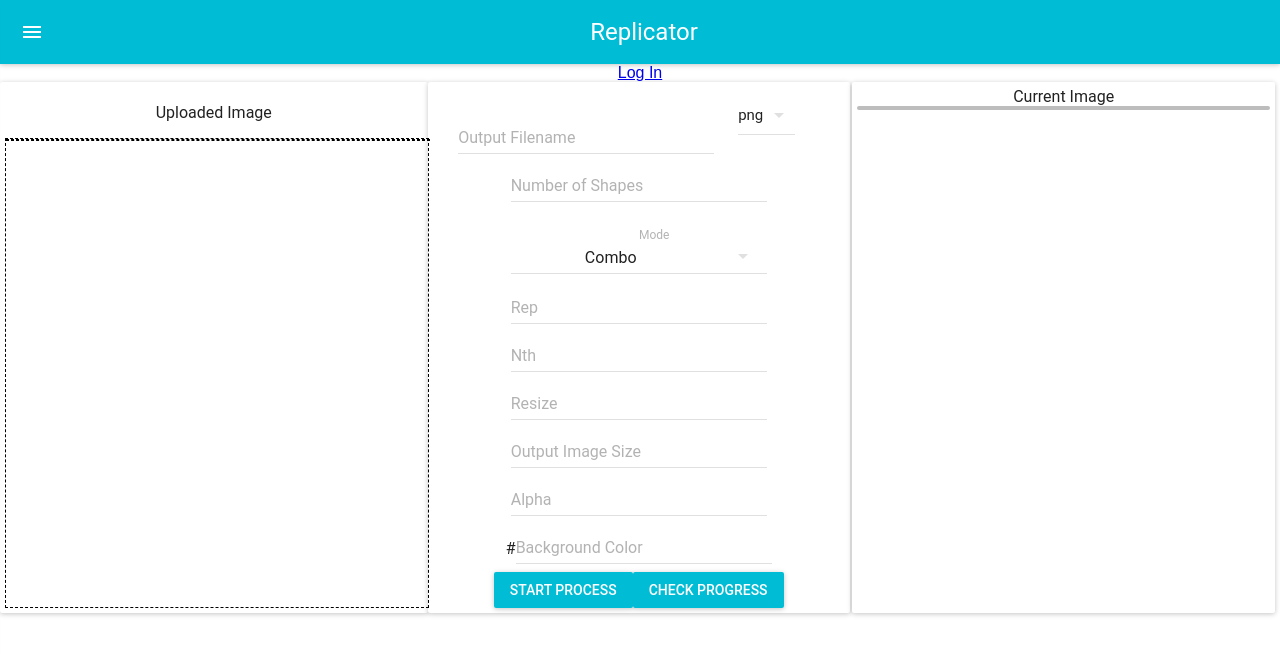
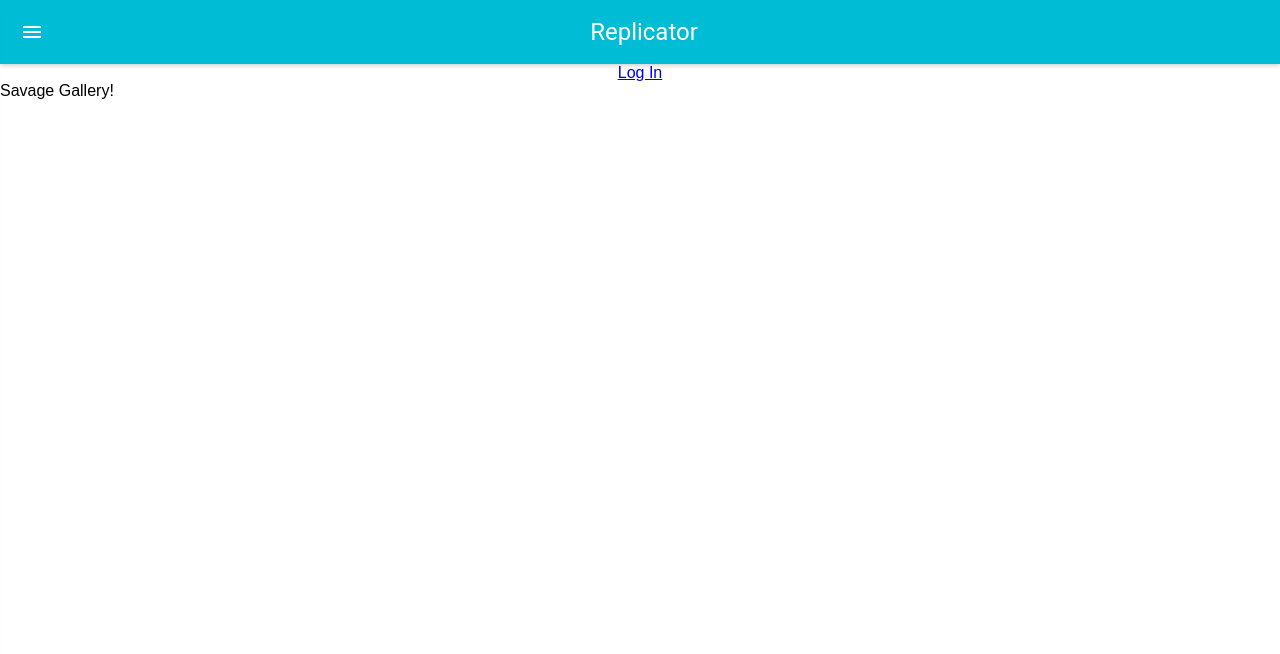
Before and after one commit to DemarcatedTitle/SaVaGeReplica, a React (Create React App) app in the folder front-end/: page /gallery in a window 1280 px wide. Shown: the top 654 px of the page. Built offline with nearby package versions, Linux system fonts and the light colour scheme.

Commit message:
Add react-router features

```diff
--- a/front-end/package.json
+++ b/front-end/package.json
@@ -4,11 +4,14 @@
   "private": true,
   "dependencies": {
     "file-saver": "^1.3.3",
+    "history": "^4.7.2",
     "material-ui": "^0.20.0",
     "react": "^16.2.0",
     "react-dom": "^16.2.0",
     "react-dropzone": "^4.2.3",
     "react-redux": "^5.0.6",
+    "react-router": "^4.2.0",
+    "react-router-dom": "^4.2.2",
     "react-router-redux": "^4.0.8",
     "react-scripts": "1.0.17",
     "redux": "^3.7.2",
--- a/front-end/src/App.js
+++ b/front-end/src/App.js
@@ -4,7 +4,11 @@ import './App.css';
 import AppBar from 'material-ui/AppBar';
 import TextAppContainer from './containers/TextAppContainer.js';
 import Drawer from 'material-ui/Drawer';
+import { NavLink } from 'react-router-dom';
 import MenuItem from 'material-ui/MenuItem';
+import createHistory from 'history/createBrowserHistory';
+const history = createHistory();
+const location = history.location;
 
 class App extends React.Component {
   constructor(props) {
@@ -46,14 +50,16 @@ class App extends React.Component {
           onRequestChange={open => this.setState({ open })}
         >
           <MenuItem checked={true} onClick={this.handleClose}>
-            Replicator
+            <NavLink to="/replicator">Replicator</NavLink>
           </MenuItem>
-          <MenuItem onClick={this.handleClose}>Gallery</MenuItem>
+          <MenuItem onClick={this.handleClose}>
+            <NavLink to="/gallery">Gallery</NavLink>
+          </MenuItem>
         </Drawer>
-        {this.props.loading ? '' : <TextAppContainer />}
       </div>
     );
   }
 }
 
 export default App;
+// {this.props.loading ? '' : <TextAppContainer />}
--- /dev/null
+++ b/front-end/src/Root.js
@@ -0,0 +1,29 @@
+import React from 'react';
+import PropTypes from 'prop-types';
+import { Provider } from 'react-redux';
+import { BrowserRouter as Router, Route } from 'react-router-dom';
+import App from './App';
+import SavageGallery from './components/SavageGallery';
+import AppBar from 'material-ui/AppBar';
+import MenuItem from 'material-ui/MenuItem';
+import { NavLink } from 'react-router-dom';
+import Drawer from 'material-ui/Drawer';
+import TextAppContainer from './containers/TextAppContainer.js';
+
+const Root = ({ store }) => (
+  <Provider store={store}>
+    <Router>
+      <div>
+        <App />
+        <Route path="/replicator" component={TextAppContainer} />
+        <Route path="/gallery" component={SavageGallery} />
+      </div>
+    </Router>
+  </Provider>
+);
+
+Root.propTypes = {
+  store: PropTypes.object.isRequired,
+};
+
+export default Root;
--- /dev/null
+++ b/front-end/src/components/SavageGallery.js
@@ -0,0 +1,9 @@
+import React from 'react';
+export default class SavageGallery extends React.PureComponent {
+  constructor(props) {
+    super(props);
+  }
+  render() {
+    return <div className="SavageGallery">Savage Gallery!</div>;
+  }
+}
--- a/front-end/src/index.js
+++ b/front-end/src/index.js
@@ -8,14 +8,32 @@ import { compose, createStore, applyMiddleware } from 'redux';
 import thunk from 'redux-thunk';
 import TextApp from './reducers/index.js';
 import MuiThemeProvider from 'material-ui/styles/MuiThemeProvider';
+import Root from './Root';
+// import createHistory from 'history/createBrowserHistory';
+// import { BrowserRouter as Router, Route } from 'react-router-dom';
+// import {
+//   ConnectedRouter,
+//   routerReducer,
+//   routerMiddleware,
+//   push,
+// } from 'react-router-redux';
+
+// const history = createHistory();
+// const middleware = routerMiddleware(history);
 
 const composeEnhancers = window.__REDUX_DEVTOOLS_EXTENSION_COMPOSE__ || compose;
 let store = createStore(TextApp, composeEnhancers(applyMiddleware(thunk)));
+// ReactDOM.render(
+//   <MuiThemeProvider>
+//     <Provider store={store}>
+//       <AppContainer />
+//     </Provider>
+//   </MuiThemeProvider>,
+//   document.getElementById('root')
+// );
 ReactDOM.render(
   <MuiThemeProvider>
-    <Provider store={store}>
-      <AppContainer />
-    </Provider>
+    <Root store={store} />
   </MuiThemeProvider>,
   document.getElementById('root')
 );
```
Also changed, not shown: 1 other file (tests, documents, lock files or other folders).
